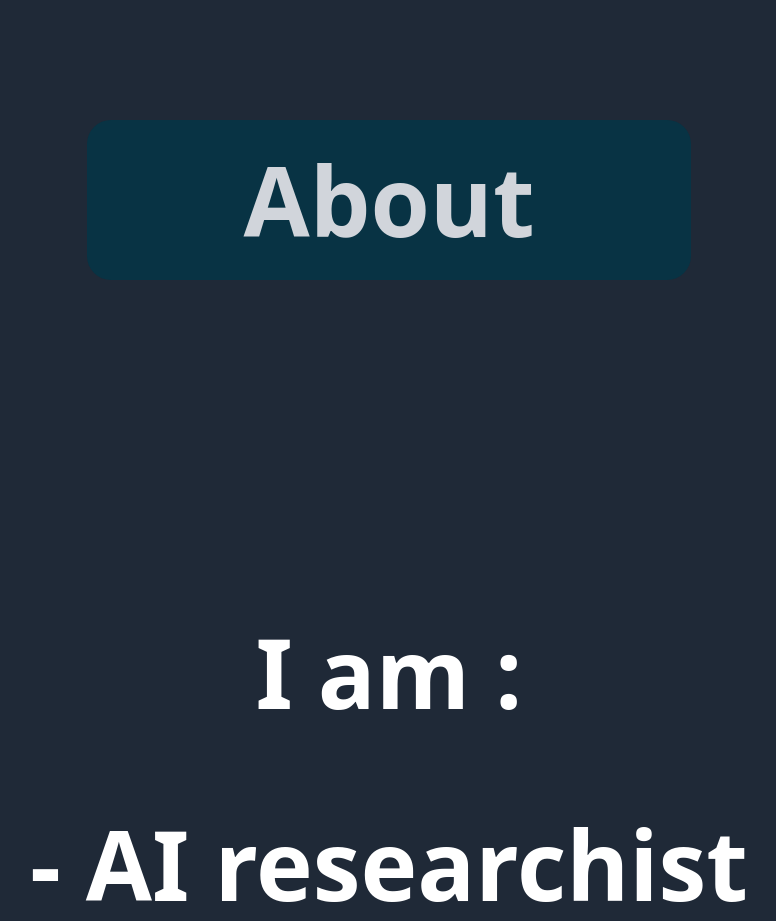
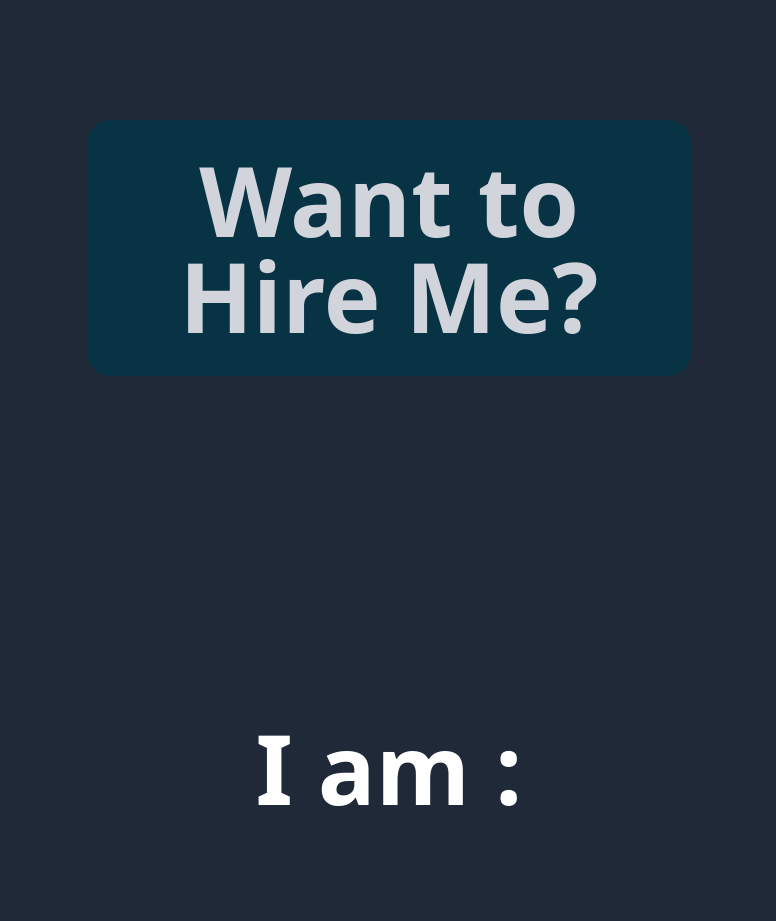
Before and after one commit to itsrudhir/Rudhir_portfolio, a React (Vite) app: page / in a window 1280 px wide. Shown: the part 1340-2261 px from the top of the page, without its empty margins (251-1027 px from the left). Built offline with nearby package versions, Linux system fonts and the light colour scheme.

Commit message:
home button changed

```diff
--- a/src/pages/Contact.jsx
+++ b/src/pages/Contact.jsx
@@ -14,7 +14,7 @@ export default function Contact() {
     <>
       <motion.div
         id="outershell"
-        className="bg-gray-800 p-9"
+        className="bg-gray-800 pt-9"
         initial={{ opacity: 0 }}
         animate={{ opacity: 1 }}
         exit={{ opacity: 0 }}
@@ -36,7 +36,9 @@ export default function Contact() {
 
             <div className="h-44"></div>
 
-            <div className="flex justify-evenly">
+            <div className="flex justify-evenly w-full">
+
+
               <div className="flex flex-col items-center justify-center">
                 <a
                   href="https://wa.me/yourwhatsappnumber"
@@ -52,6 +54,8 @@ export default function Contact() {
                 </a>
                 <h2>Whatsapp / ワッツアップ</h2>
               </div>
+
+
 
               <div className="flex flex-col items-center justify-center">
                 <a
@@ -69,6 +73,9 @@ export default function Contact() {
                 <h2>LinkedIn / リンクトイン</h2>
               </div>
 
+
+
+
               <div className="flex flex-col items-center justify-center">
                 <a
                   href="mailto:youremail@example.com"
@@ -82,6 +89,9 @@ export default function Contact() {
                 </a>
                 <h2>Email / イーメール</h2>
               </div>
+
+
+
             </div>
 
             <div className="h-72"></div>
@@ -98,6 +108,10 @@ export default function Contact() {
 
             <div className="h-96"></div>
 
+            <br />
+            <div className="h-72"></div>
+          </div>
+        </div>
             <div className="flex justify-center">
               <img
                 src="jp.png"
@@ -105,10 +119,6 @@ export default function Contact() {
                 className="object-cover h-80 w-full"
               />
             </div>
-            <br />
-            <div className="h-72"></div>
-          </div>
-        </div>
       </motion.div>
     </>
   );
--- a/src/pages/Home.jsx
+++ b/src/pages/Home.jsx
@@ -57,7 +57,7 @@ export default function Home() {
           <br />
 
           <div
-            className=" my-6  w-1/2 mx-auto  bg-cyan-950 p-8 rounded-3xl  hover:shadow-[0px_0px_80px_0.5px] hover:shadow-red-400 "
+            className=" my-6  w-1/2 mx-auto  bg-cyan-950 p-8 rounded-3xl  hover:shadow-[0px_0px_80px_0.5px] hover:shadow-purple-800 "
             data-aos="fade-up"
             id="cv"
           >
@@ -65,9 +65,9 @@ export default function Home() {
 <NavLink
             to="/about"
             activeClassName="text-white"
-            className="text-gray-300 hover:text-white px-3 py-2"
+            className="text-gray-300 hover:text-white "
           >
-            About
+            Want to Hire Me?
           </NavLink>
 
             {/* <a href="https://drive.google.com/file/d/1uAov1OnvB8woE26oa8IUz0ZQS_prP59s/view?usp=sharing">
```
